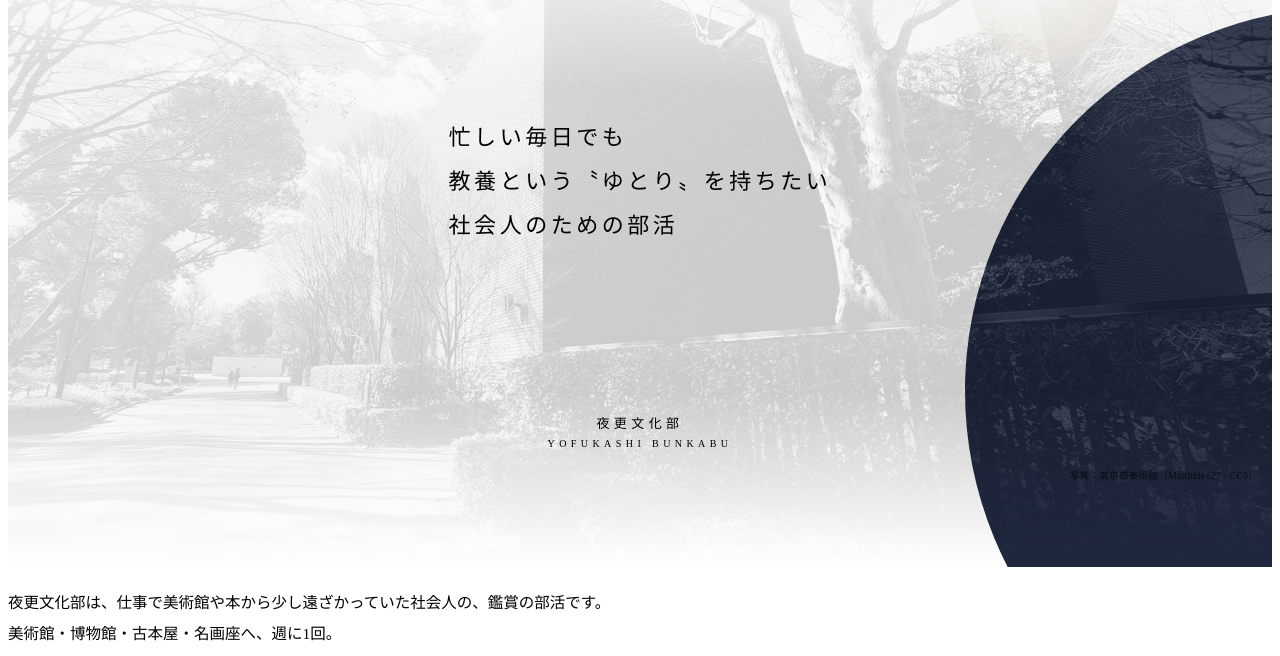
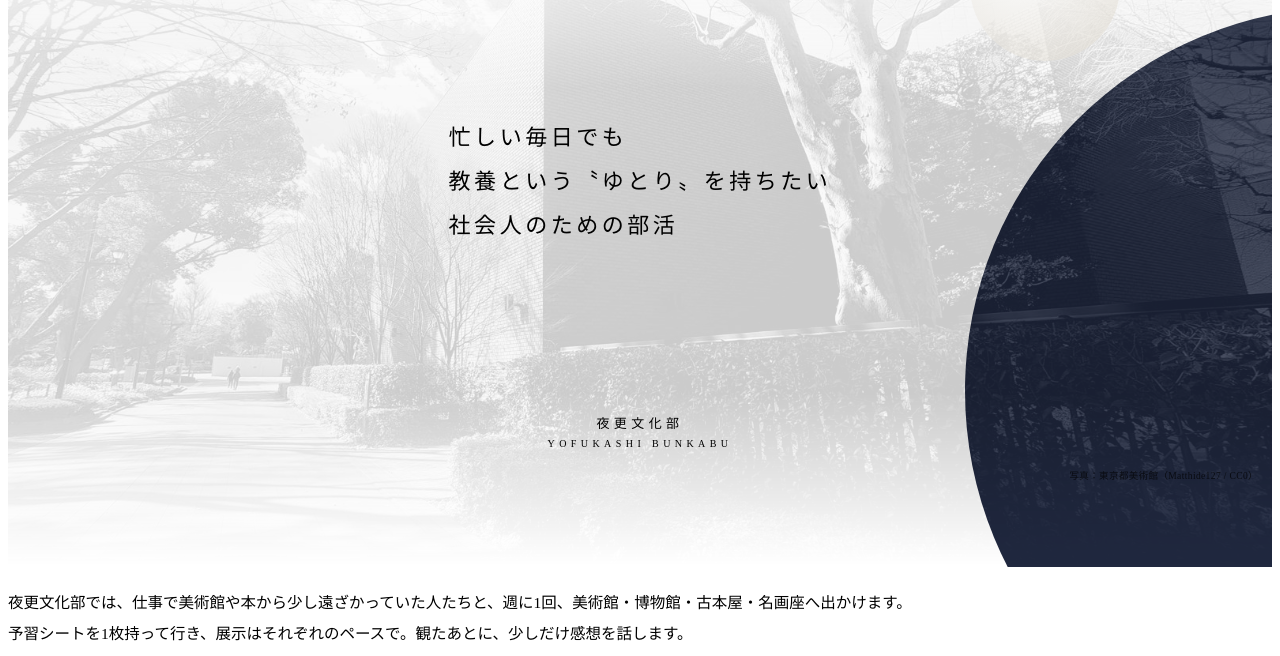
Before and after one commit to yofukashi-bunkabu/hp-widget, a plain HTML site: page site/index.html in a window 1280 px wide. Shown: the part 129-785 px from the top of the page. Drawn offline with Linux system fonts and the light colour scheme.

Commit message:
トップの説明文の1行目を言い換え、キャッチと「社会人の部活」が重ならないようにする
Co-Authored-By: Claude Opus 5.5 <noreply@anthropic.com>

```diff
--- a/site/index.html
+++ b/site/index.html
@@ -3,7 +3,7 @@
 <head>
 <!--@head-->
 <title>夜更文化部｜忙しい毎日でも、教養という“ゆとり”を持ちたい社会人のための部活</title>
-<meta name="description" content="夜更文化部は、仕事で美術館や本から少し遠ざかっていた社会人の、鑑賞の部活です。美術館・博物館・古本屋・名画座へ週に1回。予習シートを1枚持って行き、観たあとに少しだけ感想を話します。一人参加が前提、勧誘・営業はありません。">
+<meta name="description" content="忙しい毎日でも、教養という“ゆとり”を持ちたい社会人のための部活。仕事で美術館や本から少し遠ざかっていた人たちと、週に1回、美術館・博物館・古本屋・名画座へ出かけます。予習シートを1枚持って行き、観たあとに少しだけ感想を話します。一人参加が前提、勧誘・営業はありません。">
 <meta property="og:title" content="夜更文化部（よふかしぶんかぶ）">
 <meta property="og:description" content="忙しい毎日でも、教養という“ゆとり”を持ちたい社会人のための部活。予習シートを1枚持って行き、展示はそれぞれのペースで観て、観たあとに少しだけ感想を話します。">
 <meta property="og:type" content="website">
@@ -105,7 +105,7 @@
 </div>
 <div class="fv">
   <div class="wrap">
-    <p class="sub">夜更文化部は、仕事で美術館や本から少し遠ざかっていた社会人の、鑑賞の部活です。<br>美術館・博物館・古本屋・名画座へ、週に1回。<br>予習シートを1枚持って行き、展示はそれぞれのペースで。観たあとに、少しだけ感想を話します。</p>
+    <p class="sub">夜更文化部では、仕事で美術館や本から少し遠ざかっていた人たちと、週に1回、美術館・博物館・古本屋・名画座へ出かけます。<br>予習シートを1枚持って行き、展示はそれぞれのペースで。観たあとに、少しだけ感想を話します。</p>
     <ul><li>一人で参加する前提です</li><li>詳しくなくて大丈夫</li><li>勧誘・営業はありません</li></ul>
     <!--@next1-->
   </div>
```
